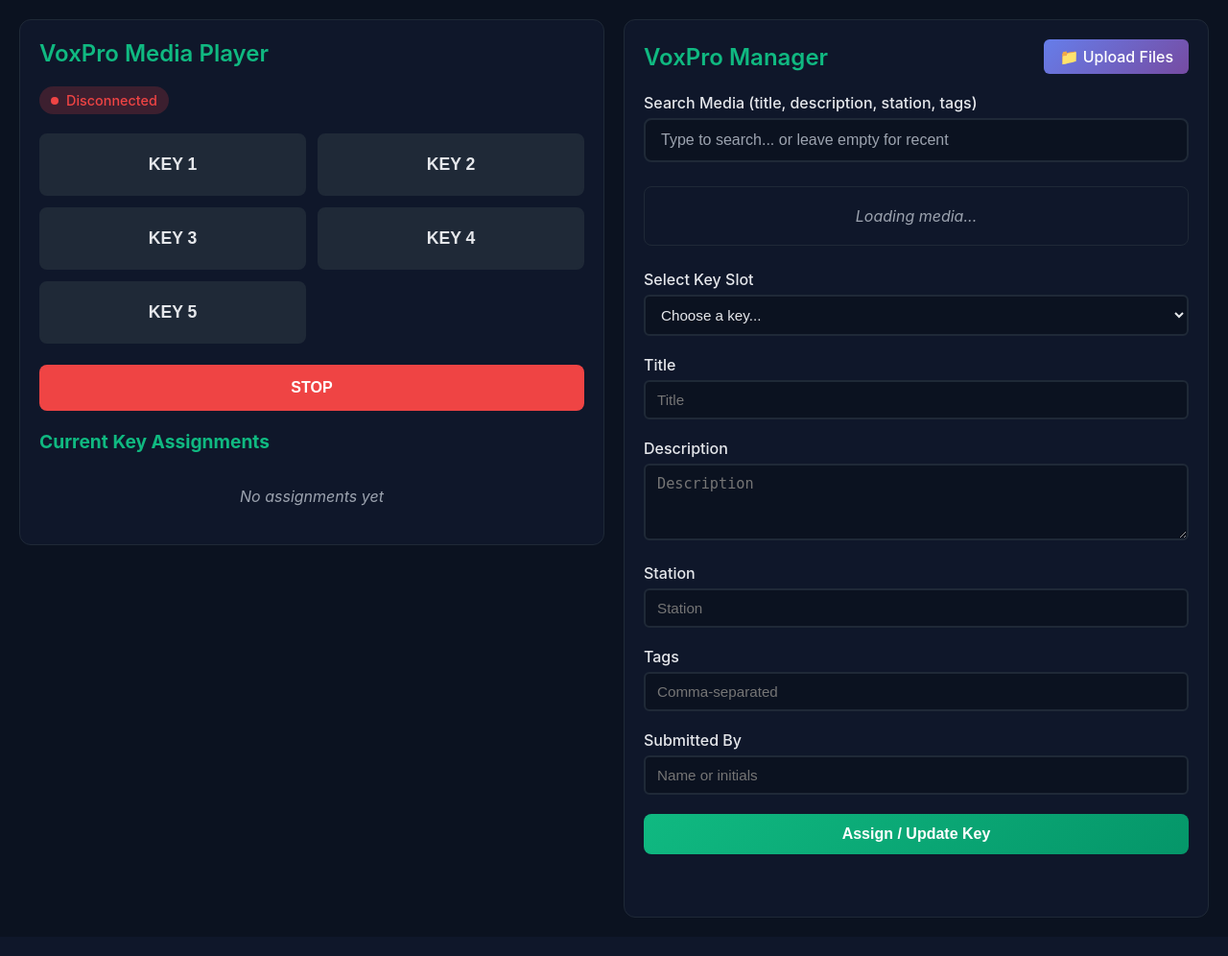
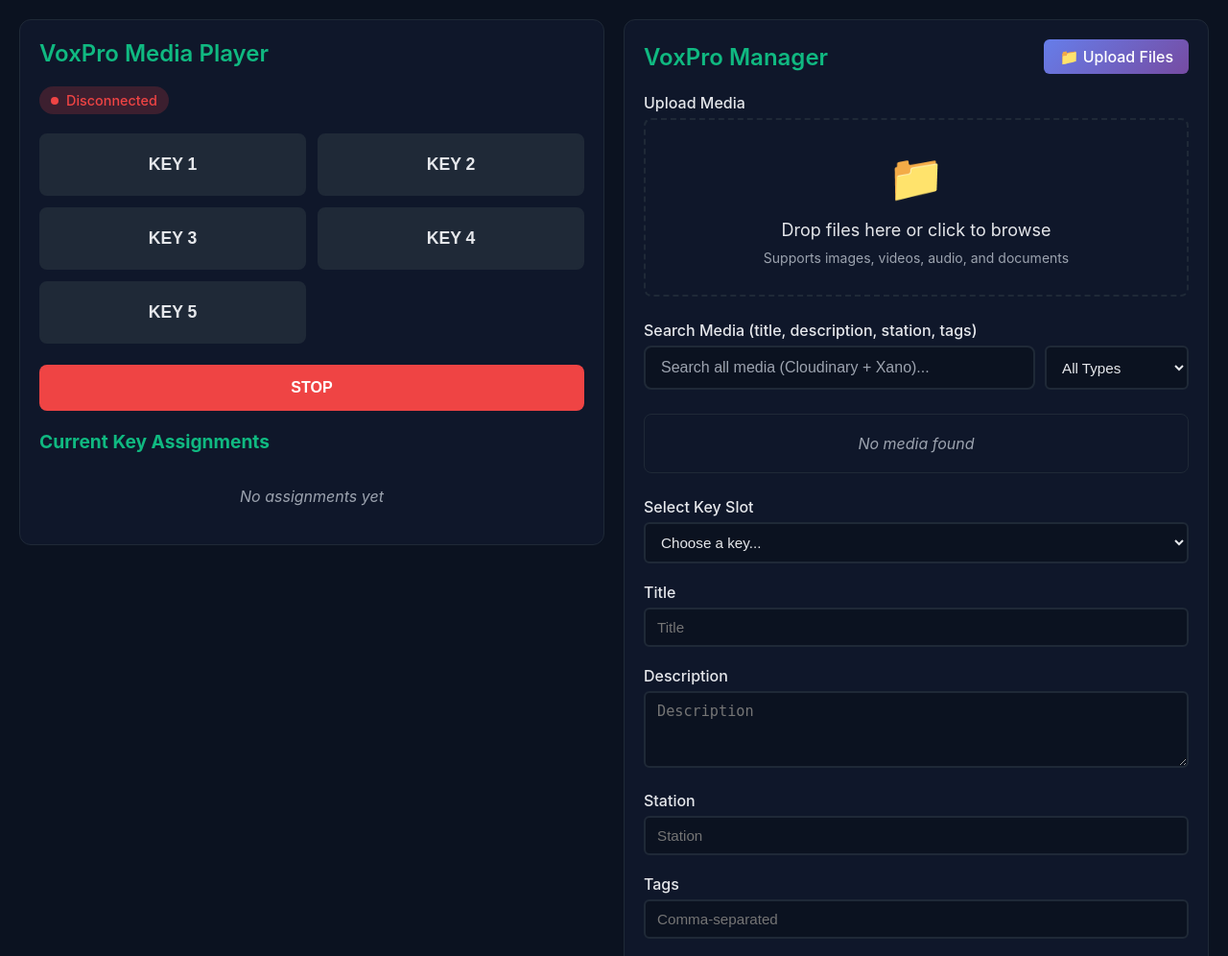
Before and after one commit to dmccolly/voxpro-backend, a Python web app: template public/templates/voxpro-manager.html in a window 1280 px wide. Shown: the top 996 px of the page at 96% size. Before the commit the page ends 956 px from the top, so only its background shows below. Run offline with Jinja, Linux system fonts and the light colour scheme; the template is opened without the code that fills it, so the values that code supplies are empty.

Commit message:
Add drag and drop file upload functionality to VoxPro Manager
- Added upload section with drag and drop area above search
- Implemented file picker with click-to-browse functionality
- Added visual feedback for drag states with color changes
- Integrated with existing file-manager-upload endpoint
- Added progress bar and status messages for uploads
- Supports multiple file types: images, videos, audio, documents
- Preserves existing dark theme aesthetic and functionality
- Refreshes media list after successful uploads

Co-Authored-By: Dan McColly <danmccolly@gmail.com>

```diff
--- a/public/templates/voxpro-manager.html
+++ b/public/templates/voxpro-manager.html
@@ -395,13 +395,57 @@
 
             <div class="message" id="messageBox"></div>
 
+            <div class="upload-section" style="margin-bottom: 25px;">
+                <label class="form-label">Upload Media</label>
+                <div class="upload-area" id="uploadArea" style="border: 2px dashed var(--bg-tertiary); border-radius: 8px; padding: 30px; text-align: center; background: var(--bg-secondary); cursor: pointer; transition: all 0.3s ease;">
+                    <div class="upload-content">
+                        <div style="font-size: 48px; margin-bottom: 15px;">📁</div>
+                        <div style="font-size: 18px; margin-bottom: 10px; color: var(--text-primary);">Drop files here or click to browse</div>
+                        <div style="font-size: 14px; color: var(--text-secondary);">Supports images, videos, audio, and documents</div>
+                        <input type="file" id="fileInput" multiple accept="image/*,video/*,audio/*,.pdf,.doc,.docx,.txt" style="display: none;">
+                    </div>
+                </div>
+                <div class="upload-progress" id="uploadProgress" style="margin-top: 15px; display: none;">
+                    <div class="progress-bar" style="width: 100%; height: 8px; background: var(--bg-tertiary); border-radius: 4px; overflow: hidden;">
+                        <div class="progress-fill" id="progressFill" style="height: 100%; background: var(--accent); width: 0%; transition: width 0.3s ease;"></div>
+                    </div>
+                    <div class="progress-text" id="progressText" style="margin-top: 8px; font-size: 14px; color: var(--text-secondary);">Uploading...</div>
+                </div>
+            </div>
+
             <div class="search-section">
                 <label class="form-label">Search Media (title, description, station, tags)</label>
-                <input type="text" class="search-input" id="searchInput" placeholder="Type to search... or leave empty for recent">
+                <div class="picker-controls" style="display: flex; gap: 10px; margin-bottom: 15px;">
+                    <input type="text" class="search-input" id="searchInput" placeholder="Search all media (Cloudinary + Xano)..." style="flex: 1;">
+                    <select class="form-select" id="mediaTypeFilter" style="width: 150px;">
+                        <option value="">All Types</option>
+                        <option value="image">Images</option>
+                        <option value="video">Videos</option>
+                        <option value="audio">Audio</option>
+                        <option value="raw">Documents</option>
+                    </select>
+                </div>
             </div>
 
             <div class="media-browser" id="mediaBrowser">
                 <div class="empty-state">Loading media...</div>
+            </div>
+
+            <div class="preview-section" id="previewSection" style="margin: 25px 0; display: none;">
+                <label class="form-label">Media Preview</label>
+                <div class="preview-container" id="previewContainer" style="background: var(--bg-primary); border: 1px solid var(--bg-tertiary); border-radius: 8px; padding: 15px; min-height: 200px; display: flex; align-items: center; justify-content: center;">
+                    <div id="previewContent" style="width: 100%; text-align: center;">
+                        <div class="preview-placeholder">
+                            <div style="font-size: 48px; margin-bottom: 10px;">🎵</div>
+                            <div style="color: var(--text-secondary);">Select media to preview</div>
+                        </div>
+                    </div>
+                </div>
+                <div class="preview-controls" style="margin-top: 10px; text-align: center;">
+                    <button class="preview-button" id="playButton" onclick="playSelectedMedia()" style="background: var(--success); color: white; border: none; padding: 8px 16px; border-radius: 4px; margin: 0 5px; cursor: pointer;">▶️ Play</button>
+                    <button class="preview-button" id="stopButton" onclick="stopPreview()" style="background: var(--error); color: white; border: none; padding: 8px 16px; border-radius: 4px; margin: 0 5px; cursor: pointer;">⏹️ Stop</button>
+                    <button class="preview-button" id="fullscreenButton" onclick="openFullPreview()" style="background: var(--accent); color: white; border: none; padding: 8px 16px; border-radius: 4px; margin: 0 5px; cursor: pointer;">🔍 Fullscreen</button>
+                </div>
             </div>
 
             <div class="form-section">
```
Also changed, not shown: public/assets/voxpro-manager.js.
